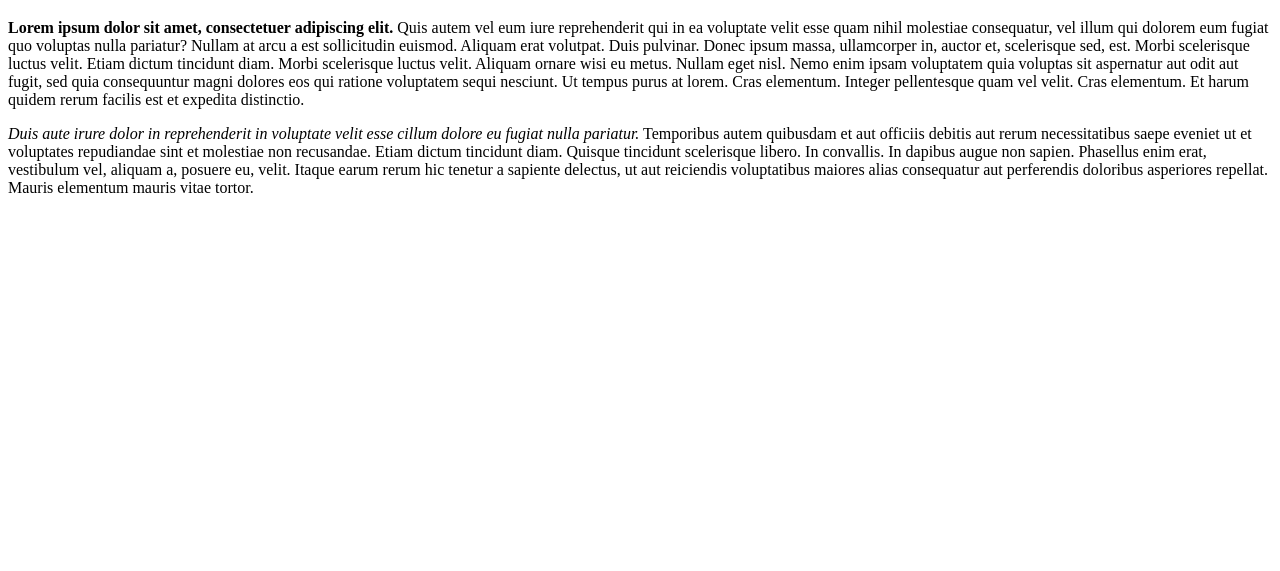
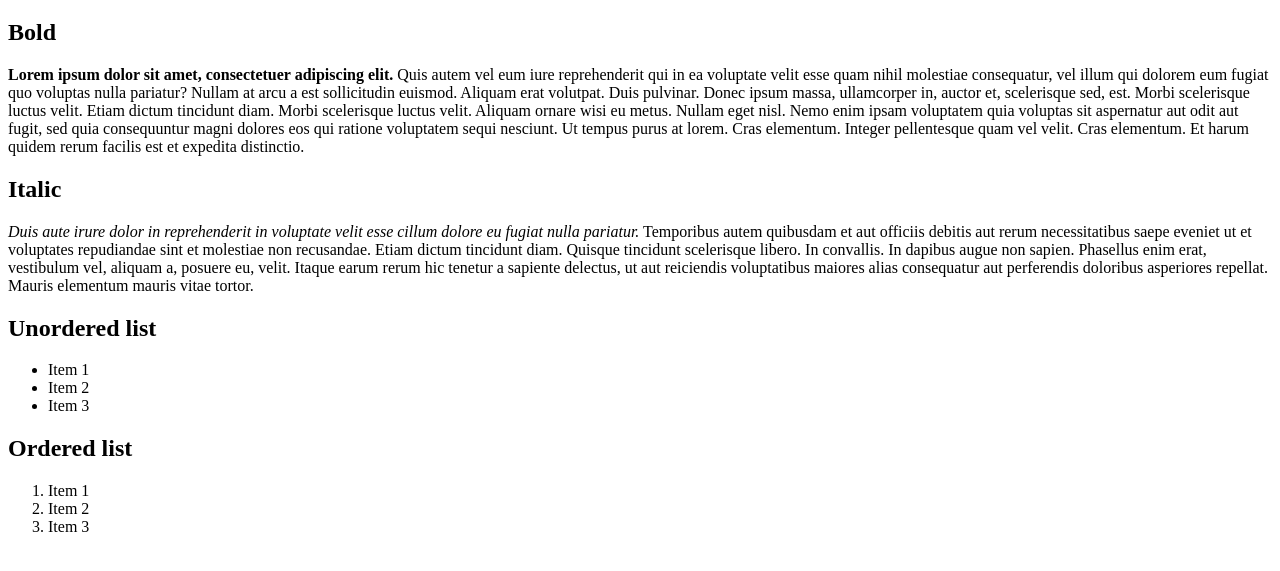
Before and after one commit to Vojta-S/Learning-HTML-basics, a plain HTML site: page index.html in a window 1280 px wide. Shown: the part 61-632 px from the top of the page. Drawn offline with Linux system fonts and the light colour scheme.

Commit message:
Learn about ordered and unordered lists

```diff
--- a/index.html
+++ b/index.html
@@ -10,7 +10,10 @@
 
         <!-- HTML comment -->
 
-            <!-- <strong> makes my text bold -->
+
+        <!-- <strong> makes my text bold -->
+
+        <h2>Bold</h2>
 
         <p><strong>Lorem ipsum dolor sit amet,
             consectetuer adipiscing elit.</strong> Quis autem vel eum iure reprehenderit qui in ea voluptate
@@ -22,7 +25,10 @@
             dolores eos qui ratione voluptatem sequi nesciunt. Ut tempus purus at lorem. Cras elementum. Integer pellentesque
             quam vel velit. Cras elementum. Et harum quidem rerum facilis est et expedita distinctio. </p>
 
-            <!-- <em> makes my text italic -->
+
+        <!-- <em> makes my text italic -->
+
+        <h2>Italic</h2>
 
         <p><em>Duis aute irure dolor in reprehenderit in voluptate velit esse cillum dolore eu fugiat nulla pariatur.</em>
             Temporibus autem quibusdam et aut officiis debitis aut rerum necessitatibus saepe eveniet ut et voluptates
@@ -30,5 +36,27 @@
              In convallis. In dapibus augue non sapien. Phasellus enim erat, vestibulum vel, aliquam a, posuere eu, velit.
              Itaque earum rerum hic tenetur a sapiente delectus, ut aut reiciendis voluptatibus maiores alias consequatur
               aut perferendis doloribus asperiores repellat. Mauris elementum mauris vitae tortor.</p>
+
+
+        <!-- unordered list where order DOES NOT matter -->
+
+        <h2>Unordered list</h2>
+
+        <ul>
+            <li>Item 1</li>
+            <li>Item 2</li>
+            <li>Item 3</li>
+        </ul>
+
+        <!-- ordered list where order DOES matter-->
+
+        <h2>Ordered list</h2>
+
+        <ol>
+            <li>Item 1</li>
+            <li>Item 2</li>
+            <li>Item 3</li>
+        </ol>
+
     </body>
 </html>
```
